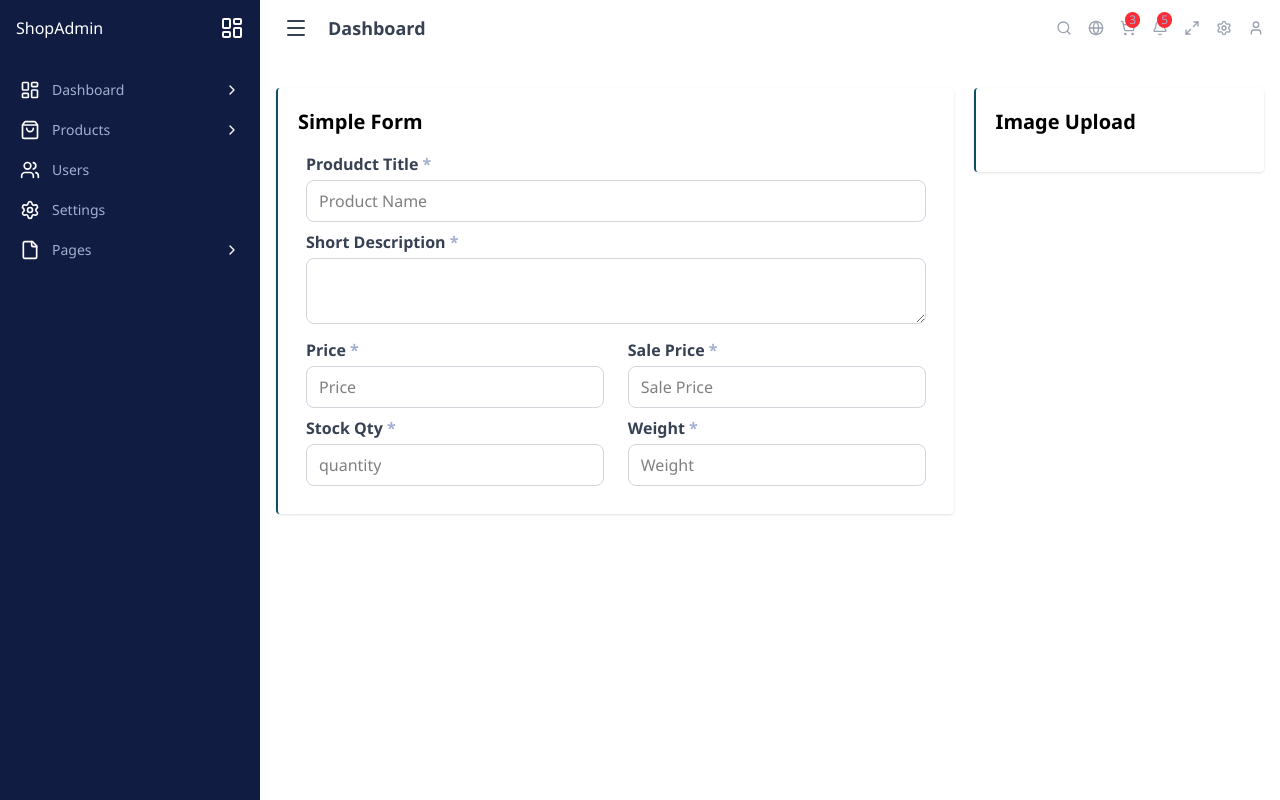
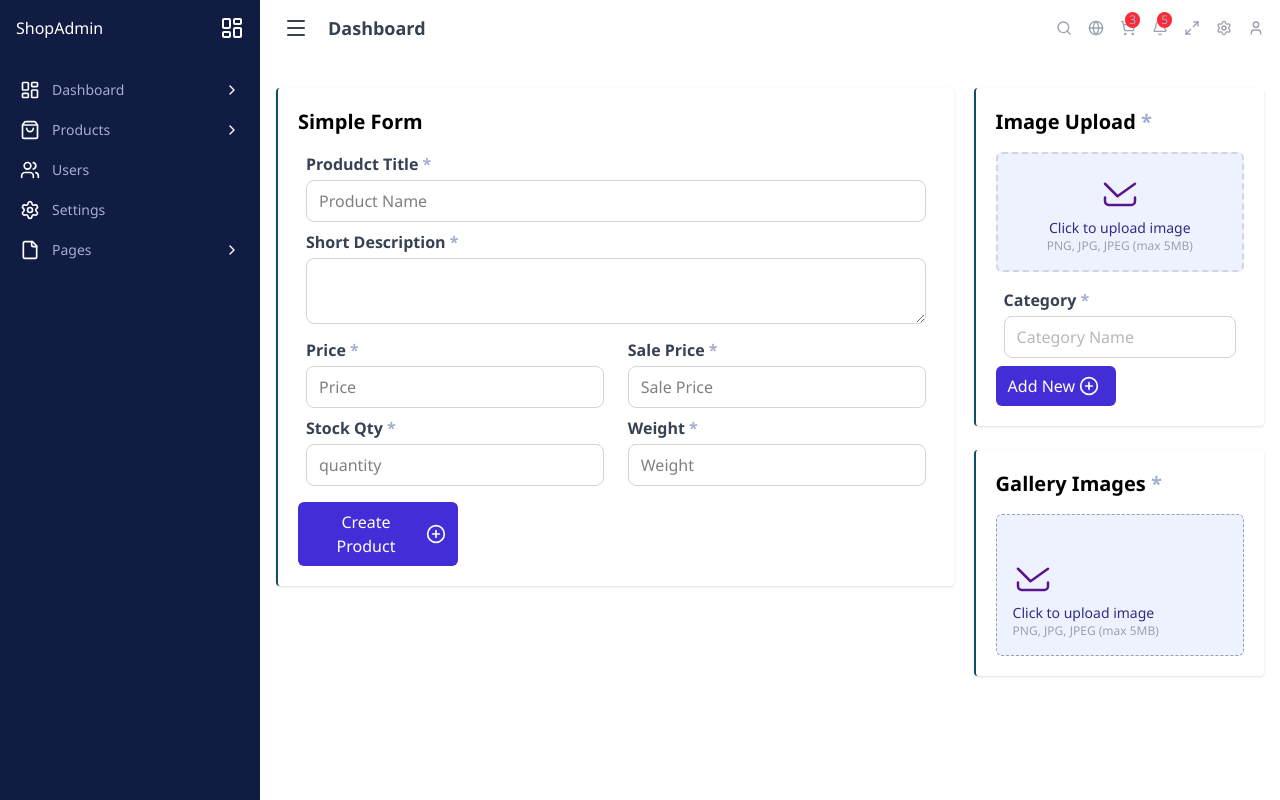
Before and after one commit to jakariya-ahmed/react-admin, a React app: page /admin/add-product in a window 1280 px wide. Built offline with nearby package versions, Linux system fonts and the light colour scheme; the HTML template or start-up script is replaced by a standard one.

Commit message:
gallery image added

```diff
--- /dev/null
+++ b/src/component/product/GalleryImages.jsx
@@ -0,0 +1,85 @@
+import { X } from "lucide-react";
+import { useState } from "react";
+
+export default function GalleryImages() {
+
+    const [gallery, setGallery] = useState([]);
+
+    // Handle Gallery Chnages
+    const handleGalleryChange = (e) => {
+        const files = Array.from(e.target.files);
+        const newImgs = files.map((file) => ({
+             file,
+            preview: URL.createObjectURL(file),
+            id: Math.random().toString(36).substr(2, 9),
+        }));
+        setGallery((prev) => [...prev, ...newImgs]);
+    }
+
+    // Handle Remove Images
+    const handleRemove = (id) => {
+        setGallery((prev) => prev.filter((img) => img.id !== id));
+    };
+
+
+    return (
+        <div className="bg-white p-5 shadow-sm rounded-sm border-l-2 border-cyan-900">
+            <h2 className="text-xl text-ingigo-900 font-semibold mb-4">Gallery Images <span className="text-indigo-900">*</span></h2>
+
+            {/* Upload Images  */}
+
+            <div className="fex items-center justify-center fex-col border-1 border-dashed border-gray-400 bg-indigo-50 hover:bg-indigo-100 transition-all duration-150 rounded-md p-4">
+                <div>
+                    <input type="file" name="images/*" multiple
+                onChange={handleGalleryChange}
+                className="h-full w-full inset-0 opacity-0 cursor-pointer" />
+                </div>
+                <div>
+                    <svg
+                    xmlns="http://www.w3.org/2000/svg"
+                    className="h-10 w-10 mb-2 text-purple-900"
+                    fill="none"
+                    viewBox="0 0 24 24"
+                    stroke="currentColor"
+                    strokeWidth={1.5}
+                    >
+                    <path
+                        strokeLinecap="round"
+                        strokeLinejoin="round"
+                        d="M3 16.5v2.25A2.25 2.25 0 005.25 21h13.5A2.25 2.25 0 0021 18.75V16.5M3 8.25l7.5 7.5L21 8.25"
+                    />
+                    </svg>
+                    <p className="text-sm font-medium text-indigo-900">
+                    Click to upload image
+                    </p>
+                    <p className="text-xs text-gray-400">PNG, JPG, JPEG (max 5MB)</p>
+                </div>
+            </div>
+
+            {/* Images Preview  */}
+            {gallery.length > 0 && (
+                <div className="mt-4 grid grid-cols-2 sm:grid-cols-3 md:grid-cols-4 gap-3">
+                    {gallery.map((img) => (
+            <div
+              key={img.id}
+              className="relative group rounded-lg overflow-hidden border border-gray-300"
+            >
+              <img
+                src={img.preview}
+                alt="preview"
+                className="w-full"
+              />
+              <button
+                onClick={() => handleRemove(img.id)}
+                className="absolute top-1 right-1 bg-red-600 text-white rounded-full p-1 opacity-0 group-hover:opacity-100 transition cursor-pointer"
+              >
+                <X size={16} />
+              </button>
+            </div>
+          ))}
+                </div>
+            )}
+
+        </div>
+    );
+}
--- a/src/component/product/ProductForm.jsx
+++ b/src/component/product/ProductForm.jsx
@@ -1,5 +1,8 @@
 import { title } from "framer-motion/client";
 import { useState } from "react";
+import SingleImageUpload from "./SingleImageUpload";
+import { PlusCircle } from "lucide-react";
+import GalleryImages from "./GalleryImages";
 
 export default function ProductForm() {
 
@@ -22,7 +25,7 @@ const [product, setProduct] = useState({
 
 // handle input change
 const handleProductChange = (e) => {
-    const [name, value] = e.target;
+    const {name, value} = e.target;
     setProduct({...product, [name] : value});
 }
     return (
@@ -88,16 +91,20 @@ const handleProductChange = (e) => {
                             className="w-full mb-2 border border-gray-300 rounded-lg px-3 py-2 focus:ring-0 focus:ring-indigo-700 focus:border-1 focus:border-indigo-900 focus:outline-none transition-all duration-150"
                         />
                         </div>
+                        <button className="flex items-center gap-1 p-2 px-3 bg-indigo-700 rounded-md text-white w-40"> Create Product
+                            <PlusCircle className="w-5 h-5"/>
+                        </button>
                     </div>
                 </div>
             </div>
             {/* right section  */}
-            <div className="w-full lg:w-[30%]">
+            <div className="w-full lg:w-[30%] space-y-6">
                 {/* Single image upload  */}
-                <div className="bg-white p-5 shadow-sm rounded-sm border-l-2 border-cyan-900">
-                    <h2 className="text-xl text-ingigo-900 font-semibold mb-4">Image Upload </h2>
+                <SingleImageUpload product={product} handleProductChange={handleProductChange} />
+                <GalleryImages />
 
-                </div>
+
+
             </div>
         </div>
     );
--- /dev/null
+++ b/src/component/product/SingleImageUpload.jsx
@@ -0,0 +1,74 @@
+
+import { PlusCircle, X } from "lucide-react";
+import { useState } from "react";
+
+export default function SingleImageUpload({ product, handleProductChange }) {
+    const [preview, setPreview] = useState(null);
+
+    // Change Image Preview
+    const handleImageChange = (e) => {
+        const file = e.target.files[0];
+        if (file) {
+            const reader = new FileReader();
+            reader.onloadend = () => setPreview(reader.result);
+            reader.readAsDataURL(file);
+        }
+
+    }
+
+    return (
+        <div className="bg-white p-5 shadow-sm rounded-sm border-l-2 border-cyan-900">
+            <h2 className="text-xl text-ingigo-900 font-semibold mb-4">Image Upload <span className="text-indigo-900">*</span></h2>
+            {/* Upload Area  */}
+            <div className="mb-4 relative group border-2 border-dashed border-gray-300 rounded-md p-4 flex flex-col items-center justify-center cursor-pointer bg-indigo-50 hover:bg-indigo-100 transition-all duration-150">
+            <input type="file" accept="image/*"
+                onChange={handleImageChange}
+                className="absolute w-full h-full inset-0 opacity-0 cursor-pointer"
+            />
+
+            {preview ? (
+                <div className="w-full relative group">
+                    <img src={preview} alt="Product Preview" className="max-h-48 rounded-md object-cover" />
+                    <button onClick={() => setPreview(null)}><X className="absolute -top-3 -right-3 w-4 h-4 rounded-full bg-red-500 cursor-pointer text-white" /> </button>
+                </div>
+
+            ) : (
+                <div className="flex flex-col items-center text-gray-500">
+                    <svg
+                        xmlns="http://www.w3.org/2000/svg"
+                        className="h-10 w-10 mb-2 text-purple-900"
+                        fill="none"
+                        viewBox="0 0 24 24"
+                        stroke="currentColor"
+                        strokeWidth={1.5}
+                        >
+                        <path
+                            strokeLinecap="round"
+                            strokeLinejoin="round"
+                            d="M3 16.5v2.25A2.25 2.25 0 005.25 21h13.5A2.25 2.25 0 0021 18.75V16.5M3 8.25l7.5 7.5L21 8.25"
+                        />
+                    </svg>
+                    <p className="text-sm font-medium text-indigo-900">
+                    Click to upload image
+                    </p>
+                    <p className="text-xs text-gray-400">PNG, JPG, JPEG (max 5MB)</p>
+                </div>
+            )}
+
+            </div>
+            <div className="px-2">
+                <label htmlFor="" className="block font-medium mb-1 font-semibold text-gray-700">Category <span className="text-indigo-900">*</span> </label>
+                <input type="text" name="category" value={product.category}
+                onChange={handleProductChange}
+                placeholder="Category Name"
+                className="w-full mb-2 border text-gray-500 border-gray-300 rounded-lg px-3 py-2 focus:ring-0 focus:ring-indigo-700 focus:border-1 focus:border-indigo-900 focus:outline-none transition-all duration-150"
+                />
+            </div>
+
+            <button className="flex items-center gap-1 p-2 px-3 bg-indigo-700 rounded-md text-white w-30"> Add New
+                <PlusCircle className="w-5 h-5"/>
+            </button>
+        </div>
+
+    );
+}
--- a/src/routes/AppRouter.jsx
+++ b/src/routes/AppRouter.jsx
@@ -12,7 +12,7 @@ export default function AppRouter() {
                     <Route index element={<Dashboard />} />
                     {/* Products  */}
                     <Route path="add-product" element={<AddProduct /> } />
-                    <Route path="products" element={<ProductsList /> } />
+                    <Route path="admin/products" element={<ProductsList /> } />
 
                 </Route>
             </Routes>
```
